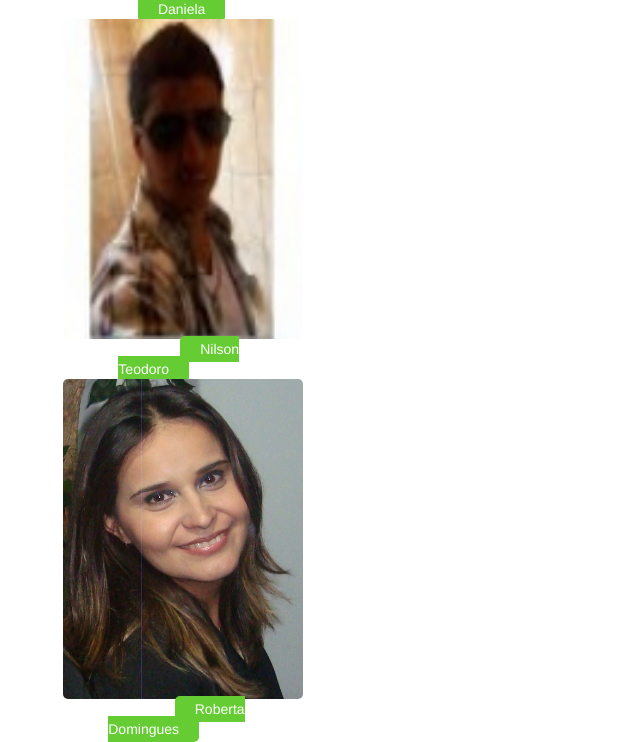
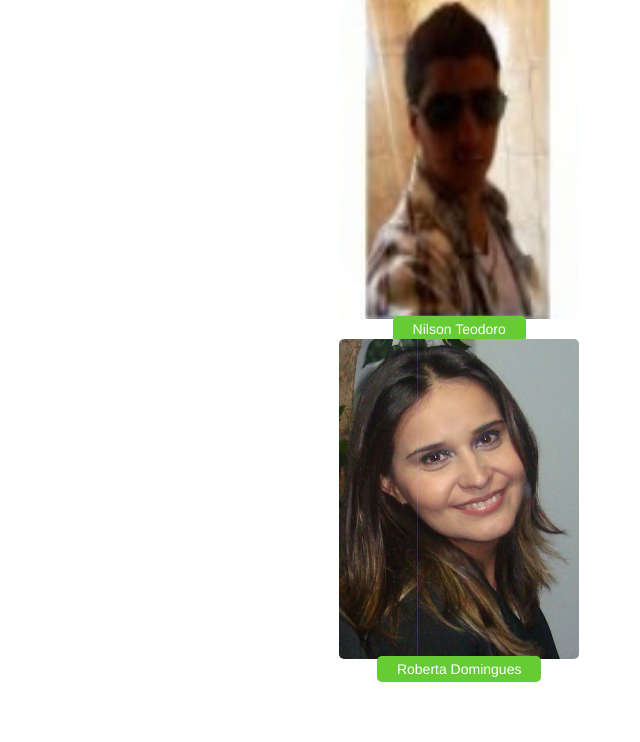
Before and after one commit to RobertaDomingues2015/bookroberta, a PHP site: page /principal.php in a window 1280 px wide. Shown: the part 1331-2073 px from the top of the page, without its empty margins (131-771 px from the left). After the commit the page ends 2013 px from the top, so only its background shows below. Run offline with PHP 8.4, Linux system fonts and the light colour scheme; the visitor is signed in with stand-in values (Sample User, id 1); data comes from the database, SQL or seed files in the repository.

Commit message:
Update estilo.css

```diff
--- a/css/estilo.css
+++ b/css/estilo.css
@@ -120,8 +120,6 @@
 		#aluno {
     			display:inline; /*Bug da margem dupla para floats no IE*/
     			float:left;
-    			-webkit-columns: 2;
-			-moz-columns: 2;
-    			width:50%;
-			 margin-left:5%;
+    		  	width:50%;
+			 margin-left:20%;
 		 }
```
